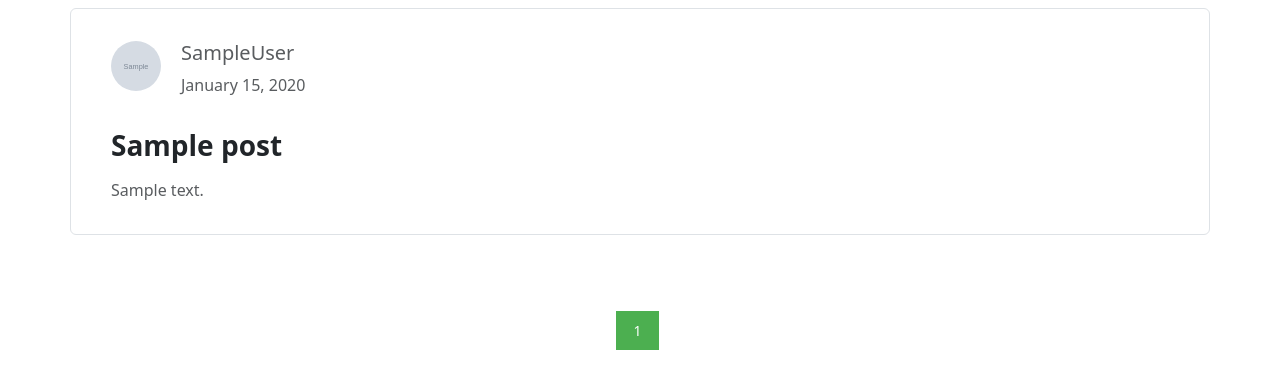
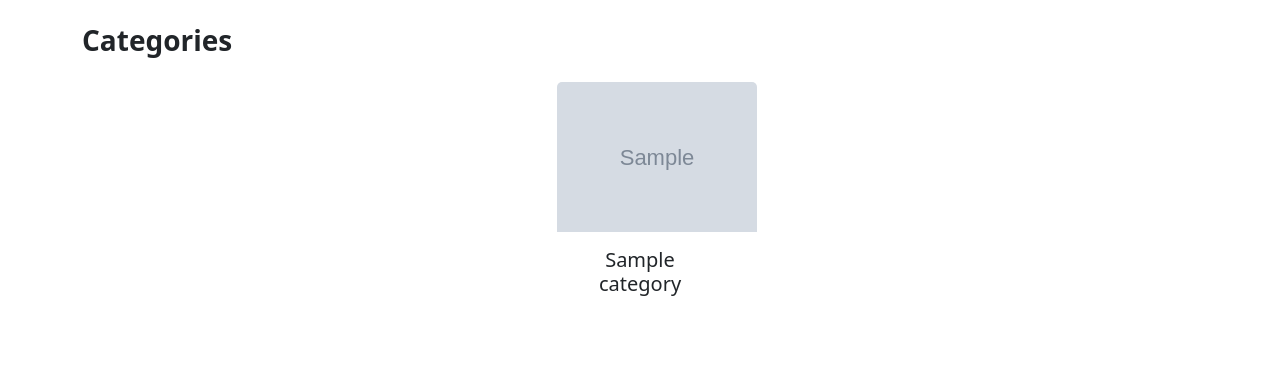
Before and after one commit to ManOfPoco/Django-Blog, a Django app: page /blog/category/ in a window 1280 px wide. Shown: the part 56-445 px from the top of the page. Run offline with Django 4.2, Linux system fonts and the light colour scheme; tables that the repository leaves empty hold one stand-in row (values such as "Sample post"); grey boxes marked "Sample" are stand-in pictures.

Commit message:
Add: Posts Loaded to the database; image to the category; category page
Category now have image associated with it; Add: category template with all categories

```diff
--- a/django_blog/blog/models.py
+++ b/django_blog/blog/models.py
@@ -24,6 +24,8 @@ class Post(models.Model):
 class Category(models.Model):
     name = models.CharField(max_length=255)
     slug = models.SlugField(max_length=255, blank=True)
+    image = models.ImageField(default='category_default.png',
+                              upload_to='category_pictures')
 
     def get_absolute_url(self):
         return reverse("category", kwargs={"slug": self.slug})
--- a/django_blog/blog/templates/blog/category.html
+++ b/django_blog/blog/templates/blog/category.html
@@ -7,6 +7,7 @@
 
 {% block content %}
 
+{% if page_obj %}
     {% for post in page_obj %}
         <div class="container py-2">
             <div class="row p-3 border rounded mb-4">
@@ -18,7 +19,7 @@
                     </div>
                     <div class="col-md-7 col-9">
                         <a href="{% url 'users:profile' post.author.profile.slug %}" class='text-muted'>
-                    <h5>{{ post.author.first_name }}{% if post.author.last_name %}{{ post.author.last_name }}{% endif %}</h5>
+                            <h5>{{post.author.username}}</h5>
                         </a>
                         <p class='text-muted'>{{ post.last_updated|date:'F d, o' }}</p>
                     </div>
@@ -35,6 +36,9 @@
             </div>
         </div>
     {% endfor %}
+{% else %}
+    <h3 class='text-center'>No Post Found</h3>
+{% endif %}
 
 <div class="col p-4 d-flex flex-column position-static">
     <div class="pagination">
--- /dev/null
+++ b/django_blog/blog/templates/blog/category_list.html
@@ -0,0 +1,24 @@
+{% extends 'base.html' %}
+
+{% block title %}Categories{% endblock title %}
+
+{% block content %}
+
+
+<div class="container fw-bold">
+    <h3 class='fw-bold my-4'>Categories</h3>
+    <div class="row row-cols-2 row-cols-md-4 row-cols-lg-6 g-4 justify-content-center text-center">
+        {% for category in categories %}
+            <div class="col-auto">
+                <a href="{% url 'blog:category' category.slug %}"><div class="card border border-0">
+                    <img src="{{ category.image.url }}" class="card-img-top" alt="{{category.name}}" style="height:150px;width:200px">
+                    <div class="card-body">
+                        <h5 class="card-title text-dark">{{category.name}}</h5>
+                    </div>
+                </div></a>
+            </div>
+        {% endfor %}
+    </div>
+</div>
+
+{% endblock content %}
--- a/django_blog/blog/urls.py
+++ b/django_blog/blog/urls.py
@@ -2,6 +2,7 @@ from django.urls import path
 
 from .views import (
     post_detail,
+    CategoryPostList,
     CategoryList,
     UserPostList,
     CreatePostView,
@@ -19,7 +20,7 @@ urlpatterns = [
     path('post-detail/<slug:slug>/<int:pk>',
          post_detail, name='blog_detail'),
     path('category/', CategoryList.as_view(), name='categories'),
-    path('category/<slug:slug>', CategoryList.as_view(), name='category'),
+    path('category/<slug:slug>', CategoryPostList.as_view(), name='category'),
     path('<slug:slug>/posts', UserPostList.as_view(), name='user_posts'),
 
     path('new-post/', CreatePostView.as_view(), name='new_post'),
--- a/django_blog/blog/views.py
+++ b/django_blog/blog/views.py
@@ -110,25 +110,27 @@
         return queryset
 
 
-class CategoryList(ListView):
+class CategoryPostList(ListView):
     model = Category
     template_name = 'blog/category.html'
     paginate_by = 10
 
     def get_queryset(self):
         if self.kwargs.get('slug'):
-            query_set = get_list_or_404(
-                Post.objects.filter(
+            query_set = Post.objects.filter(
                     category=get_object_or_404(
-                        Category, slug=self.kwargs['slug'])))
-        else:
-            query_set = Post.objects.all().order_by('-date_create')
-        return query_set
+                        Category, slug=self.kwargs['slug']))
+            return query_set
+
+
+class CategoryList(ListView):
+    model = Category
+    context_object_name = 'categories'
 
 
 class CreatePostView(LoginRequiredMixin, CreateView):
     form_class = CreatePostForm
-    template_name = 'blog/post_form.html'
+    template_name = 'blog/post_create_form.html'
 
     def form_valid(self, form: CreatePostForm):
         form.instance.author = self.request.user
```
Also changed, not shown: django_blog/blog/migrations/0005_category_image.py (added). Lines whose indentation alone changed are shown as unchanged.
